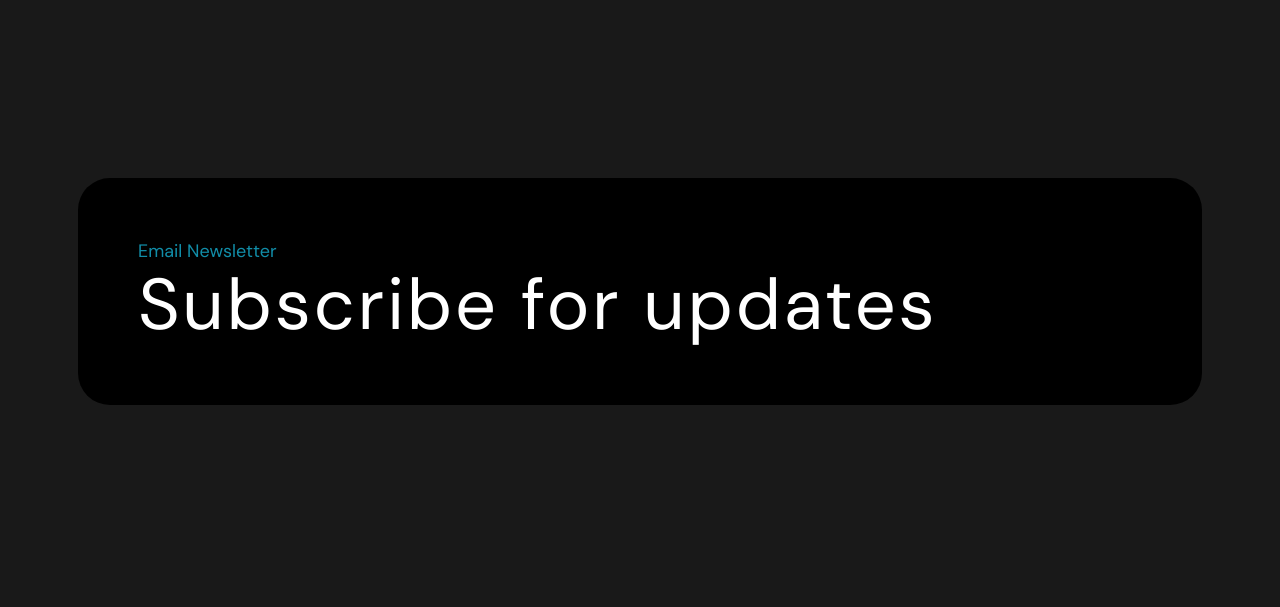
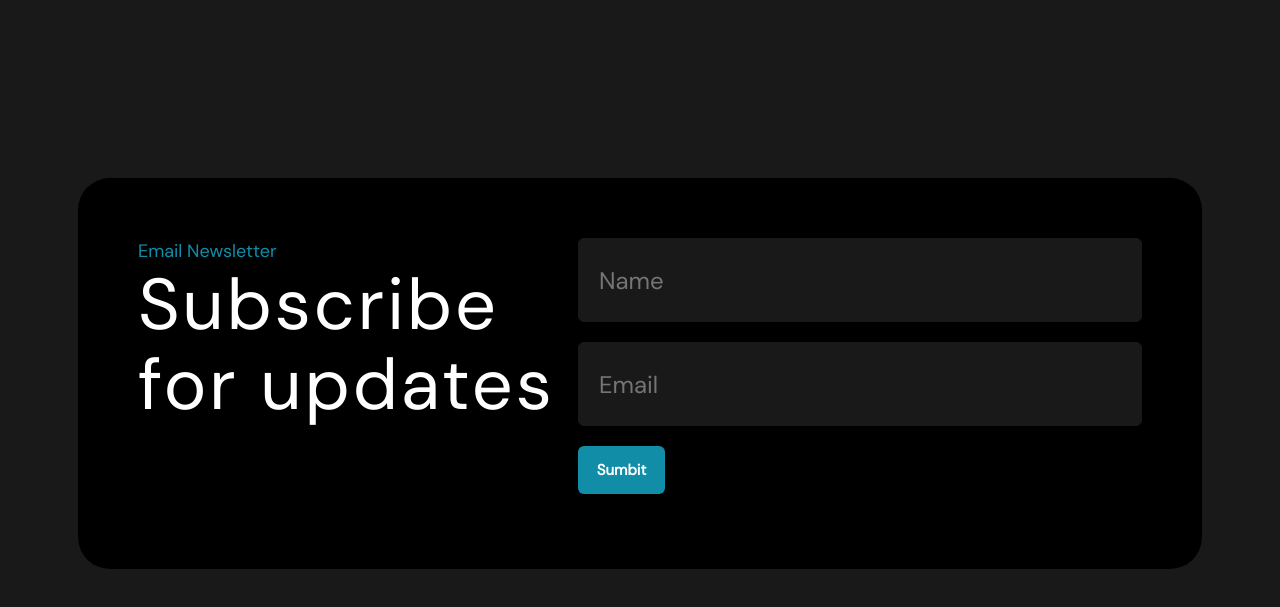
Before and after one commit to LinAnsssty/app, a plain HTML site: page index.html in a window 1280 px wide. Shown: the part 3873-4480 px from the top of the page. Before the commit the page ends 4386 px from the top, so only its background shows below. Drawn offline with Linux system fonts and the light colour scheme.

Commit message:
comleted mail box

```diff
--- a/index.html
+++ b/index.html
@@ -115,12 +115,19 @@
             <div class="subForms">
                 <div class="slogan">
                     <p class="sign">Email Newsletter</p>
-                    <p id="mainSign">Subscribe for updates</p>
+                    <p id="mainSign">Subscribe<br>for updates</p>
                 </div>
                 <form class="mailBox">
+                    <input type="text" id="fieldForm" name="name" placeholder="Name">
 
+                    <input type="email" id="fieldForm" name="email" placeholder="Email">
+
+                    <button class="buttonEp sumbitBtn" type="submit">Sumbit</button>
                 </form>
             </div>
+        </section>
+        <section class="comments">
+
         </section>
     </main>
 
--- a/style.css
+++ b/style.css
@@ -21,7 +21,6 @@ header {
 h1{
     font-family: 'DM Sans Regular';
     font-weight: 400;
-    font-style: Regular;
     font-size: 70px;
     line-height: 88px;
     letter-spacing: 3.2px;
@@ -31,7 +30,6 @@ h1{
 h2 {
     font-family: 'DM Sans Regular';
     font-weight: 400;
-    font-style: Regular;
     font-size: 64px;
     line-height: 79.2px;
     letter-spacing: 2.88px;
@@ -73,7 +71,6 @@ p {
 
     font-family: 'DM Sans Regular';
     font-weight: 400;
-    font-style: Regular;
     font-size: 17px;
     line-height: 27px;
     letter-spacing: 0%;
@@ -358,5 +355,60 @@ main {
     letter-spacing: 2.88px;
     margin: 0px;
 
+}
+
+.subForms {
+
+    display: flex;
+    justify-content: space-between;
+    flex-direction: row;
+    padding: 60px 60px 75px 60px;
+}
+
+.mailBox {
+
+    display: flex;
+    justify-content: start;
+    flex-direction: column;
+    gap: 20px;
+}
+
+#fieldForm{
+
+    width: 522px;
+    height: 82px;
+    opacity: 1;
+    top: 0.13px;
+    border-radius: 6px;
+    border-width: 1px;
+    background-color: #191919;
+    border: 1px solid #191919;
+
+    font-family: 'DM Sans Regular';
+    font-weight: 400;
+    font-size: 24px;
+    line-height: 28.8px;
+    letter-spacing: 0%;
+    color: #FFFF;
+
+    padding: 0px 20px;
+
 
 }
+
+.sumbitBtn {
+    width: 87px;
+    height: 48px;
+    display: flex;
+    justify-content: center;
+    opacity: 1;
+    align-items: center;
+    font-weight: 700;
+    font-style: Bold;
+    font-size: 15px;
+    line-height: 28.8px;
+    letter-spacing: 0%;
+
+
+
+}
```
